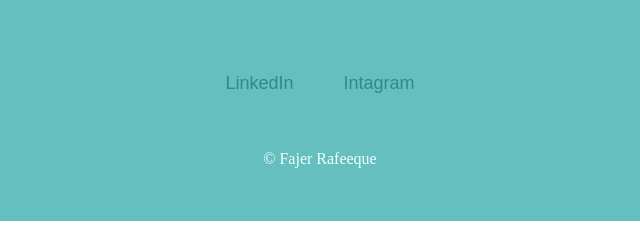
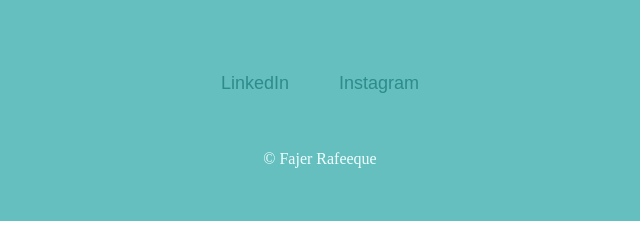
Before and after one commit to FEJOO/fajer-portfolio, a plain HTML site: page index.html in a window 1280 px wide. Shown: the part 3542-3776 px from the top of the page, 320-960 px from the left. Drawn offline with nearby package versions, Linux system fonts and the light colour scheme.

Commit message:
Update index.html

```diff
--- a/index.html
+++ b/index.html
@@ -106,7 +106,7 @@
     <div class="footer">
         <div class="links">
             <a href="https://www.linkedin.com/in/fajer-rafeeque-bb2602265/?lipi=urn%3Ali%3Apage%3Ad_flagship3_feed%3BKbHdRKWiSNSBS%2BFlGP52cQ%3D%3D">LinkedIn</a>
-            <a href="https://www.instagram.com/fajer_rafeeque_/#">Intagram</a>
+            <a href="https://www.instagram.com/fajer_rafeeque_/#">Instagram</a>
 
         </div>
         <p class="name">© Fajer Rafeeque </p>
```
